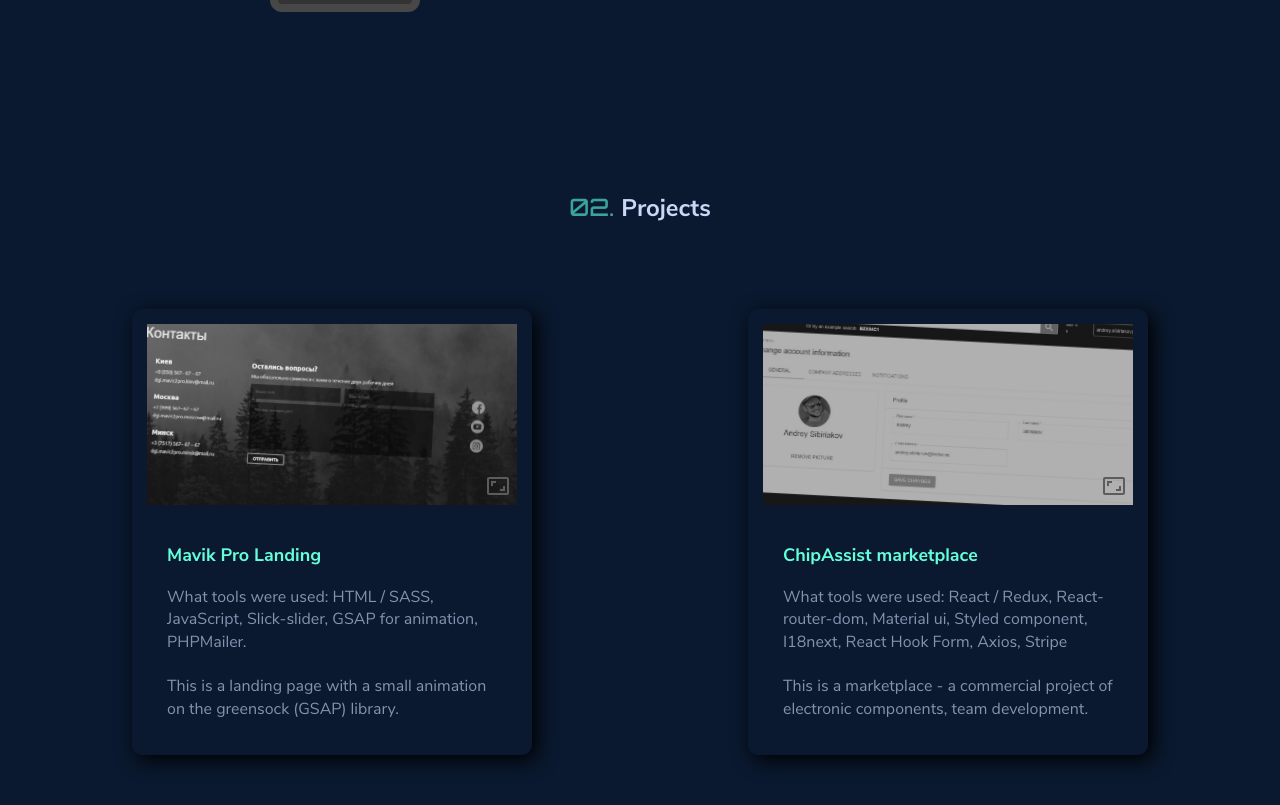
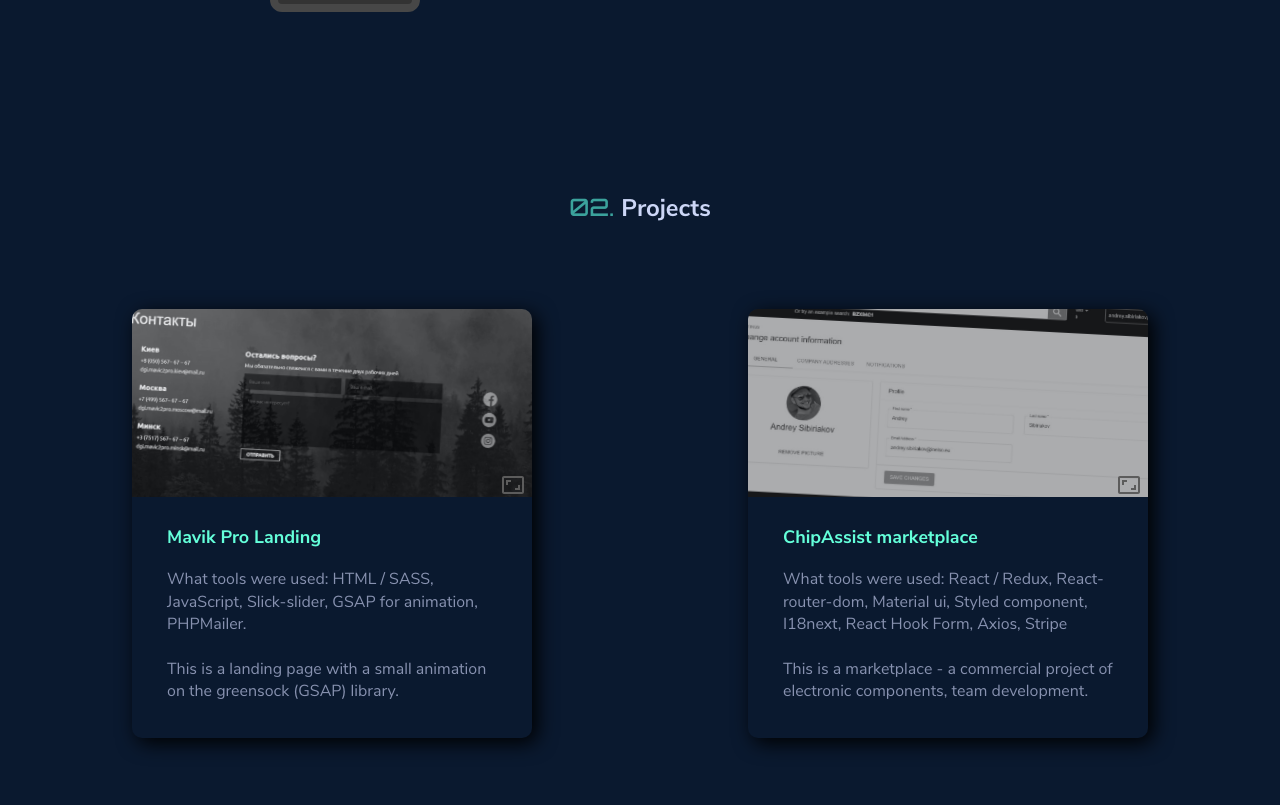
Before and after one commit to sibiryakov090591/portfolio_src, a React (Create React App) app: page / in a window 1280 px wide. Shown: the part 1955-2760 px from the top of the page. Built offline with nearby package versions, Linux system fonts and the light colour scheme.

Commit message:
restyled and fixed project component

```diff
--- a/src/components/project/Project.tsx
+++ b/src/components/project/Project.tsx
@@ -44,12 +44,12 @@ const Project: React.FC<PropsType> = ({ title, images, link, children }) => {
     <div ref={elem} className={classes.wrapper}>
       <div className={classes.sliderWrapper}>
         <a className={classes.sliderLink} href={link} target="_blank">
-          <Slider {...settings} className={classes.img}>
+          <AspectRatioIcon className={classes.sliderIcon} />
+          <Slider {...settings} className={classes.slider}>
             {images.map((img, i) => (
               <img key={i} src={img} alt="work image" />
             ))}
           </Slider>
-          <AspectRatioIcon className={classes.sliderIcon} />
         </a>
       </div>
       <div className={classes.description}>
--- a/src/components/project/styles.ts
+++ b/src/components/project/styles.ts
@@ -3,21 +3,27 @@ import { AppTheme } from "../../themes/paletteTypes";
 
 export const useStyles = makeStyles((theme: AppTheme) => ({
   wrapper: {
-    padding: 15,
     margin: 20,
     maxWidth: 400,
     borderRadius: 10,
     boxShadow: "5px 5px 20px #000000",
+    overflow: "hidden",
     "@media screen and (max-width: 615px)": {
       width: "100%",
     },
   },
   sliderWrapper: {
-    position: "relative",
     overflow: "hidden",
+    height: 188,
   },
   sliderLink: {
-    overflow: "hidden",
+    display: "block",
+    position: "relative",
+    "&:hover": {
+      "& svg": {
+        color: theme.palette.background.green,
+      },
+    },
   },
   sliderIcon: {
     position: "absolute",
@@ -25,6 +31,8 @@ export const useStyles = makeStyles((theme: AppTheme) => ({
     right: 7,
     color: "#5c5c5c",
     transition: "all 200ms ease",
+    pointerEvents: "none",
+    zIndex: 10,
   },
   title: {
     fontSize: 18,
@@ -32,24 +40,16 @@ export const useStyles = makeStyles((theme: AppTheme) => ({
   },
   description: {
     lineHeight: 1.4,
-    padding: 20,
+    padding: "10px 35px 35px",
     color: theme.palette.text.primary,
   },
-  img: {
+  slider: {
     transition: "all 800ms ease",
     transform: "scale(1.3) rotate(3deg)",
     filter: "grayscale(1)",
-    "& + svg": {
-      "&:hover": {
-        color: theme.palette.background.green,
-      },
-    },
     "&:hover": {
       transform: "scale(1) rotate(0)",
       filter: "grayscale(0)",
-      "& + svg": {
-        color: theme.palette.background.green,
-      },
     },
   },
   text: {
```
